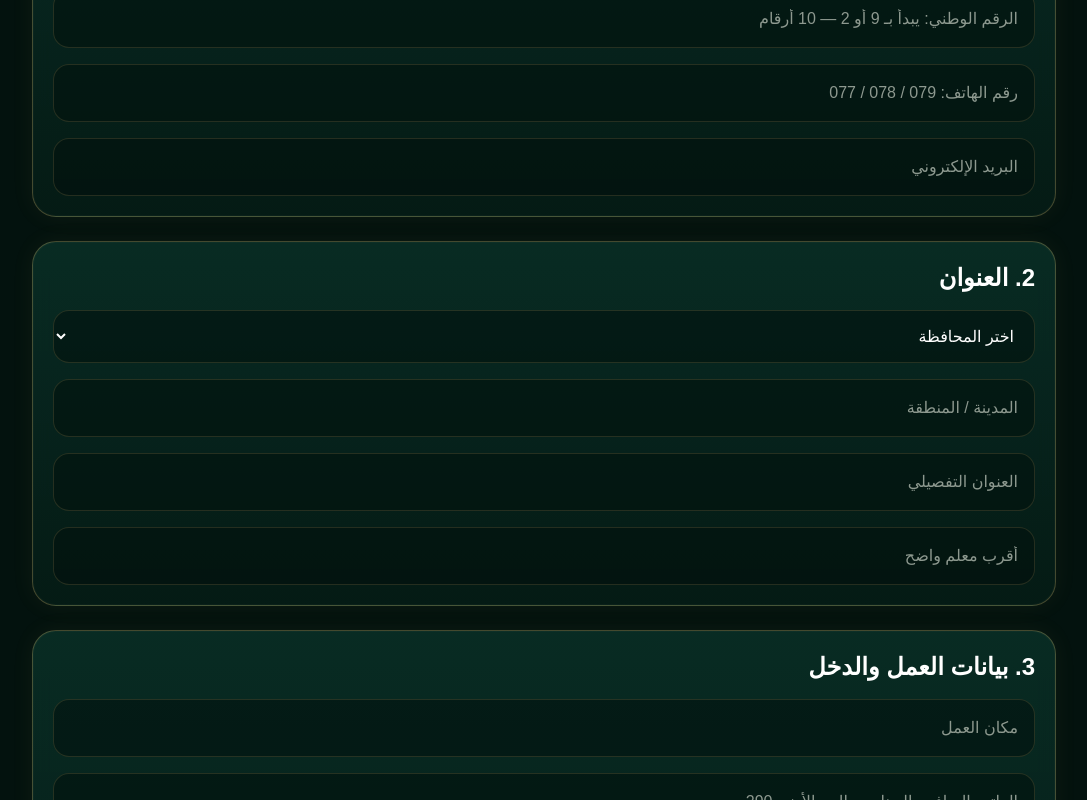
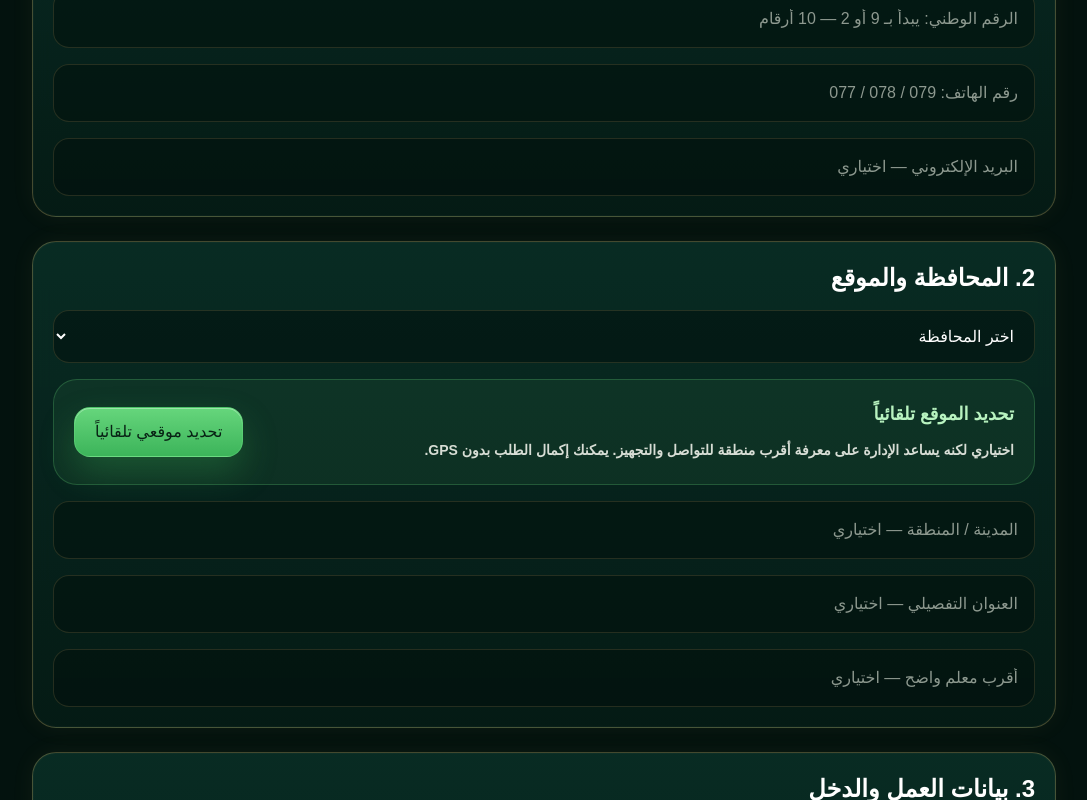
Before and after one commit to am0006114-stack/alameen-finance, a Next.js app: page /apply in a window 1280 px wide. Shown: the part 920-1720 px from the top of the page, without its empty margins (96-1183 px from the left). Built offline with nearby package versions, Linux system fonts and the light colour scheme.

Commit message:
Add optional GPS location to application form

```diff
--- a/app/apply/ApplyClient.tsx
+++ b/app/apply/ApplyClient.tsx
@@ -226,6 +226,12 @@ export default function ApplyPage() {
   const [cityArea, setCityArea] = useState("");
   const [detailedAddress, setDetailedAddress] = useState("");
   const [nearestLandmark, setNearestLandmark] = useState("");
+  const [locationLatitude, setLocationLatitude] = useState<number | null>(null);
+  const [locationLongitude, setLocationLongitude] = useState<number | null>(null);
+  const [locationAccuracy, setLocationAccuracy] = useState<number | null>(null);
+  const [locationCapturedAt, setLocationCapturedAt] = useState("");
+  const [locationStatus, setLocationStatus] = useState("");
+  const [isLocating, setIsLocating] = useState(false);
   const [employer, setEmployer] = useState("");
   const [salary, setSalary] = useState("");
   const [selectedDeviceColor, setSelectedDeviceColor] = useState("");
@@ -294,6 +300,52 @@ export default function ApplyPage() {
 
   function validNationalId(value: string) {
     return /^[92][0-9]{9}$/.test(value);
+  }
+
+  function requestLocation() {
+    if (isLocating) return;
+
+    if (!("geolocation" in navigator)) {
+      setLocationStatus("المتصفح لا يدعم تحديد الموقع. يمكنك إكمال الطلب بدون GPS.");
+      return;
+    }
+
+    setIsLocating(true);
+    setLocationStatus("جاري تحديد موقعك...");
+
+    navigator.geolocation.getCurrentPosition(
+      (position) => {
+        setLocationLatitude(position.coords.latitude);
+        setLocationLongitude(position.coords.longitude);
+        setLocationAccuracy(position.coords.accuracy);
+        setLocationCapturedAt(new Date().toISOString());
+        setLocationStatus("تم تحديد موقعك بنجاح ✅");
+        setIsLocating(false);
+      },
+      (error) => {
+        let message = "تعذر تحديد الموقع. يمكنك إكمال الطلب بدون GPS.";
+
+        if (error.code === error.PERMISSION_DENIED) {
+          message = "تم رفض إذن الموقع. يمكنك إكمال الطلب بدون GPS.";
+        }
+
+        if (error.code === error.POSITION_UNAVAILABLE) {
+          message = "الموقع غير متاح حالياً. يمكنك إكمال الطلب بدون GPS.";
+        }
+
+        if (error.code === error.TIMEOUT) {
+          message = "انتهت مهلة تحديد الموقع. حاول مرة أخرى أو أكمل الطلب بدون GPS.";
+        }
+
+        setLocationStatus(message);
+        setIsLocating(false);
+      },
+      {
+        enableHighAccuracy: true,
+        timeout: 12000,
+        maximumAge: 0,
+      }
+    );
   }
 
   function getEligibilityPath() {
@@ -505,12 +557,12 @@ export default function ApplyPage() {
       );
     }
 
-    if (!email.includes("@") || !email.includes(".")) {
+    if (email.trim() && (!email.includes("@") || !email.includes("."))) {
       return alert("الإيميل غير صحيح");
     }
 
-    if (!governorate || !cityArea || !detailedAddress) {
-      return alert("يرجى تعبئة المحافظة والمنطقة والعنوان التفصيلي");
+    if (!governorate) {
+      return alert("يرجى اختيار المحافظة");
     }
 
     if (Number.isNaN(salaryNumber)) {
@@ -578,12 +630,16 @@ export default function ApplyPage() {
           full_name: fullName.trim(),
           national_id: cleanNationalId,
           phone: cleanPhone,
-          email: email.trim(),
+          email: email.trim() || null,
           governorate,
-          city_area: cityArea.trim(),
-          detailed_address: detailedAddress.trim(),
-          nearest_landmark: nearestLandmark.trim(),
-          employer: employer.trim(),
+          city_area: cityArea.trim() || null,
+          detailed_address: detailedAddress.trim() || null,
+          nearest_landmark: nearestLandmark.trim() || null,
+          location_latitude: locationLatitude,
+          location_longitude: locationLongitude,
+          location_accuracy: locationAccuracy,
+          location_captured_at: locationCapturedAt || null,
+          employer: employer.trim() || null,
           salary: salaryNumber,
 
           social_security: applicantSocialSecurity,
@@ -974,7 +1030,7 @@ export default function ApplyPage() {
                 type="email"
                 autoComplete="email"
                 className={inputClass}
-                placeholder="البريد الإلكتروني"
+                placeholder="البريد الإلكتروني — اختياري"
                 value={email}
                 onChange={(e) => setEmail(e.target.value)}
               />
@@ -982,7 +1038,7 @@ export default function ApplyPage() {
           </section>
 
           <section className="glass-panel gold-outline rounded-3xl p-5 shadow-2xl">
-            <h2 className="mb-4 text-2xl font-bold">2. العنوان</h2>
+            <h2 className="mb-4 text-2xl font-bold">2. المحافظة والموقع</h2>
 
             <div className="space-y-4">
               <select
@@ -1007,11 +1063,46 @@ export default function ApplyPage() {
                 <option value="Maan">معان</option>
               </select>
 
+              <div className="rounded-3xl border border-[rgba(105,217,123,0.24)] bg-[rgba(105,217,123,0.08)] p-5">
+                <div className="flex flex-col gap-4 md:flex-row md:items-center md:justify-between">
+                  <div>
+                    <p className="text-lg font-black text-[#b8f3c0]">
+                      تحديد الموقع تلقائياً
+                    </p>
+
+                    <p className="mt-2 text-sm font-bold leading-7 text-[#d7ddd5]">
+                      اختياري لكنه يساعد الإدارة على معرفة أقرب منطقة للتواصل والتجهيز. يمكنك إكمال الطلب بدون GPS.
+                    </p>
+                  </div>
+
+                  <button
+                    type="button"
+                    onClick={requestLocation}
+                    disabled={isLocating}
+                    className="green-button rounded-2xl px-5 py-3 text-sm font-black transition disabled:cursor-not-allowed disabled:opacity-60"
+                  >
+                    {isLocating ? "جاري تحديد الموقع..." : "تحديد موقعي تلقائياً"}
+                  </button>
+                </div>
+
+                {locationStatus && (
+                  <div className="mt-4 rounded-2xl border border-[rgba(214,181,107,0.16)] bg-[rgba(3,18,14,0.50)] p-4 text-sm font-bold leading-7 text-[#d7ddd5]">
+                    {locationStatus}
+                    {locationLatitude && locationLongitude && (
+                      <div className="mt-2 text-xs text-[#aeb9af]">
+                        تم حفظ الإحداثيات بدقة تقريبية:{" "}
+                        {locationAccuracy ? `${Math.round(locationAccuracy)} متر` : "غير محددة"}
+                      </div>
+                    )}
+                  </div>
+                )}
+              </div>
+
               <input
                 name="address-level2"
                 autoComplete="address-level2"
                 className={inputClass}
-                placeholder="المدينة / المنطقة"
+                placeholder="المدينة / المنطقة — اختياري"
                 value={cityArea}
                 onChange={(e) => setCityArea(e.target.value)}
               />
@@ -1020,7 +1111,7 @@ export default function ApplyPage() {
                 name="street-address"
                 autoComplete="street-address"
                 className={inputClass}
-                placeholder="العنوان التفصيلي"
+                placeholder="العنوان التفصيلي — اختياري"
                 value={detailedAddress}
                 onChange={(e) => setDetailedAddress(e.target.value)}
               />
@@ -1029,7 +1120,7 @@ export default function ApplyPage() {
                 name="address-line2"
                 autoComplete="address-line2"
                 className={inputClass}
-                placeholder="أقرب معلم واضح"
+                placeholder="أقرب معلم واضح — اختياري"
                 value={nearestLandmark}
                 onChange={(e) => setNearestLandmark(e.target.value)}
               />
@@ -1044,7 +1135,7 @@ export default function ApplyPage() {
                 name="organization"
                 autoComplete="organization"
                 className={inputClass}
-                placeholder="مكان العمل"
+                placeholder="مكان العمل — اختياري"
                 value={employer}
                 onChange={(e) => setEmployer(e.target.value)}
               />
```
